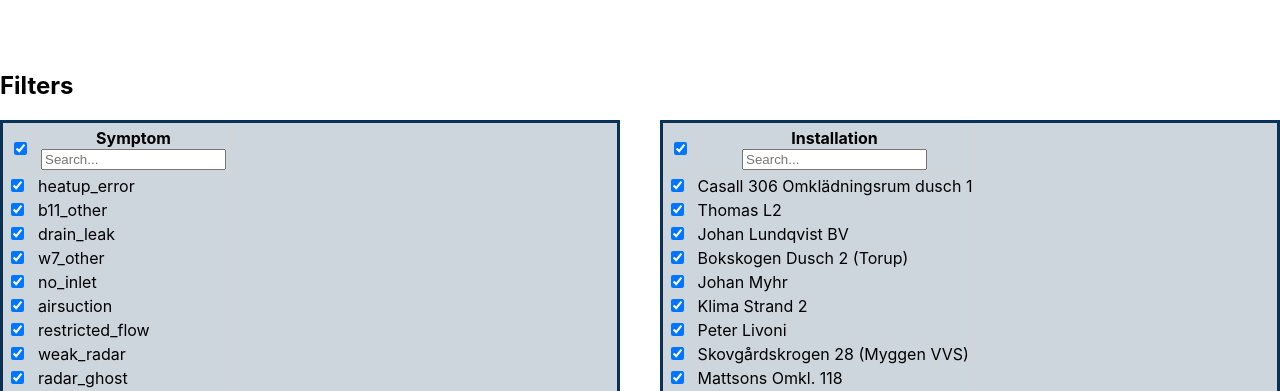
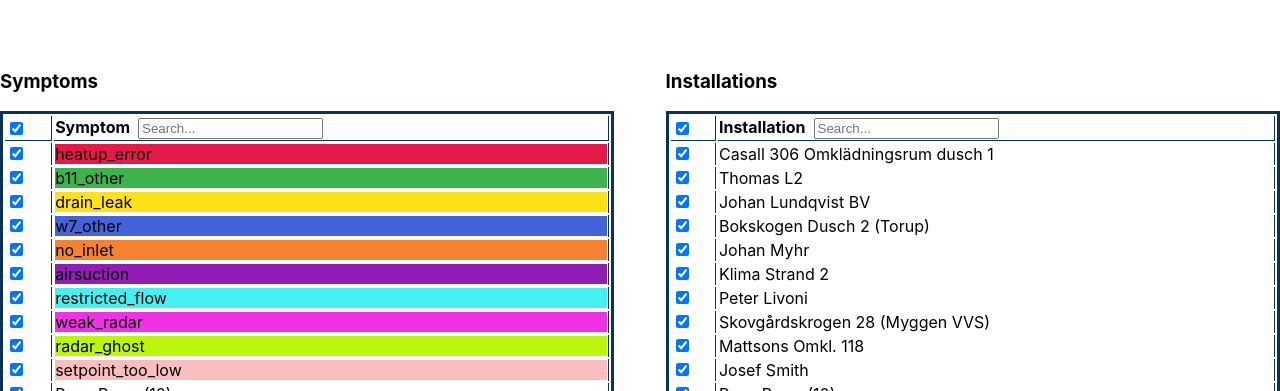
Before and after one commit to orbital-systems/robocop, a Next.js app: page / in a window 1280 px wide. Shown: the part 561-952 px from the top of the page. Built offline with nearby package versions, Linux system fonts and the light colour scheme.

Commit message:
Symptom cell and margins

```diff
--- a/components/Chart/util.ts
+++ b/components/Chart/util.ts
@@ -37,13 +37,13 @@
     "#008080",
     "#e6beff",
     "#9a6324",
-    "#fffac8",
-    "#800000",
-    "#aaffc3",
-    "#808000",
-    "#ffd8b1",
-    "#000075",
-    "#808080",
+    "#fffac8", // 14 total
+    // "#800000",
+    // "#aaffc3",
+    // "#808000",
+    // "#ffd8b1",
+    // "#000075",
+    // "#808080",
   ];
   const index = symptoms.indexOf(symptom);
   return colors[index];
--- /dev/null
+++ b/components/DataTable/Symptoms/cells.tsx
@@ -0,0 +1,11 @@
+import { getSymptomColor } from "../../Chart/util";
+
+export const SymptomCell = ({ row }: any) => (
+  <div
+    style={{
+      backgroundColor: getSymptomColor(row.original.name),
+    }}
+  >
+    {row.original.name}
+  </div>
+);
--- a/components/DataTable/Symptoms/columns.ts
+++ b/components/DataTable/Symptoms/columns.ts
@@ -1,4 +1,5 @@
 import { ColumnDef } from "@tanstack/react-table";
+import { SymptomCell } from "./cells";
 
 export enum SymptomsTableAccessors {
   name = "name",
@@ -18,5 +19,6 @@
     accessorKey: SymptomsTableAccessors.name,
     id: SymptomsTableAccessors.name,
     header: SymptomTableNames.name,
+    cell: SymptomCell,
   },
 ];
--- a/components/DataTable/index.tsx
+++ b/components/DataTable/index.tsx
@@ -48,17 +48,21 @@
                 return (
                   <th key={header.id} colSpan={header.colSpan}>
                     {header.isPlaceholder ? null : (
-                      <>
+                      <div
+                        style={{
+                          display: "flex",
+                        }}
+                      >
                         {flexRender(
                           header.column.columnDef.header,
                           header.getContext()
                         )}
                         {header.column.getCanFilter() ? (
-                          <div>
+                          <div style={{ marginLeft: 8 }}>
                             <Filter column={header.column} table={table} />
                           </div>
                         ) : null}
-                      </>
+                      </div>
                     )}
                   </th>
                 );
@@ -166,8 +170,6 @@
         {Object.keys(rowSelection).length} of{" "}
         {table.getPreFilteredRowModel().rows.length} Total Rows Selected
       </div>
-      <hr />
-      <br />
     </div>
   );
 };
--- a/pages/home/filters.tsx
+++ b/pages/home/filters.tsx
@@ -84,20 +84,19 @@
 
   return (
     <>
-      <h2>Filters</h2>
       <div
         style={{
           display: "flex",
           justifyContent: "space-between",
+          marginBottom: 32,
         }}
       >
         <div
           style={{
             width: "48%",
-            backgroundColor: "#0a325733",
-            border: "3px solid #0a3257",
           }}
         >
+          <h3>Symptoms</h3>
           <DataTable
             data={symptomsData}
             columns={symptomsColumns as any}
@@ -108,10 +107,9 @@
         <div
           style={{
             width: "48%",
-            backgroundColor: "#0a325733",
-            border: "3px solid #0a3257",
           }}
         >
+          <h3>Installations</h3>
           <DataTable
             data={installationData}
             columns={installationColumns as any}
--- a/pages/home/index.tsx
+++ b/pages/home/index.tsx
@@ -99,7 +99,7 @@
       </Head>
       <main>
         <h1>Robocop</h1>
-        <div style={{ height: 500, marginBottom: 50 }}>
+        <div style={{ height: 500, marginBottom: 30 }}>
           {data?.length > 0 && (
             <ParentSize>
               {({ width, height }) => (
--- a/styles/globals.css
+++ b/styles/globals.css
@@ -8,23 +8,18 @@
 }
 
 table {
-    border: 1px solid lightgray;
+    border: 3px solid #0a3257;
+    width: 100%;
 }
 
 tbody {
-    border-bottom: 1px solid lightgray;
+    border-bottom: 3px solid #0a3257;
 }
 
 th {
-    border-bottom: 1px solid lightgray;
-    border-right: 1px solid lightgray;
-    padding: 2px 4px;
+    border-bottom: 1px solid #0a3257;
+    border-right: 1px solid #0a3257;
 }
-
-tfoot {
-    color: gray;
+td {
+    border-right: 1px solid #0a3257;
 }
-
-tfoot th {
-    font-weight: normal;
-}
```
